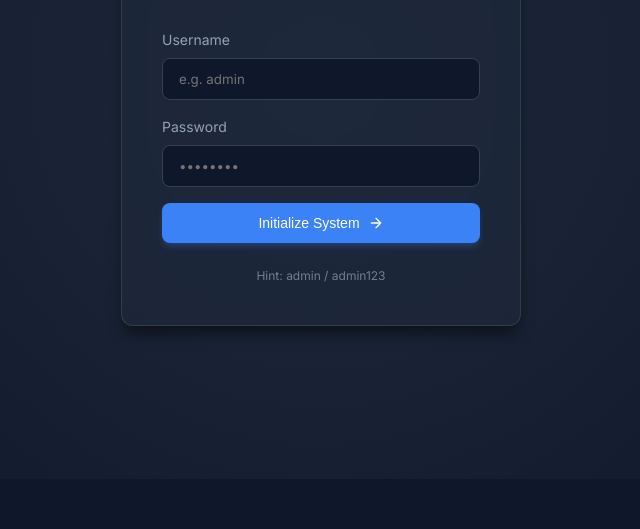
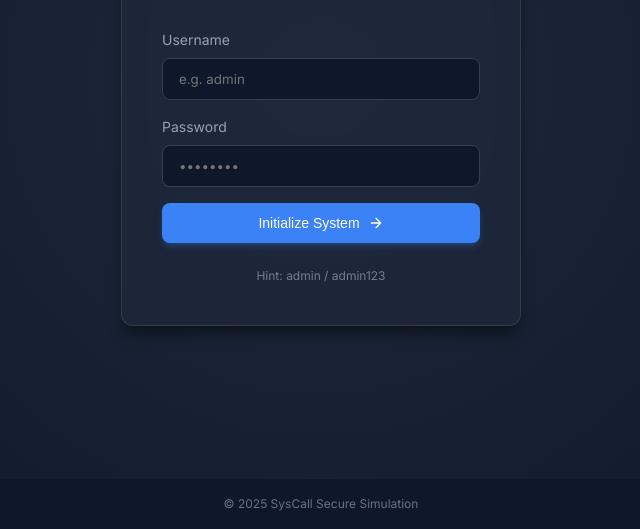
Before and after one commit to amol-w-code/OS-Security-Simulation-, a plain HTML site: page index.html in a window 1280 px wide. Shown: the part 321-850 px from the top of the page, without its empty margins (319-959 px from the left). Before the commit the page ends 800 px from the top, so only its background shows below. Drawn offline with Linux system fonts and the light colour scheme.

Commit message:
Add footer copyright to dashboard

```diff
--- a/index.html
+++ b/index.html
@@ -212,6 +212,7 @@
                         </div>
                     </header>
 
+
                     <div class="table-container">
                         <table class="log-table">
                             <thead>
@@ -232,6 +233,9 @@
             </main>
         </section>
     </div>
+    <footer style="text-align: center; padding: 1rem; color: #64748b; font-size: 0.75rem;">
+        &copy; 2025 SysCall Secure Simulation
+    </footer>
     <script src="script.js"></script>
 </body>
 <!-- fixed name of user after login of standard user(earlier showed admin rather than standard user) -->
```
